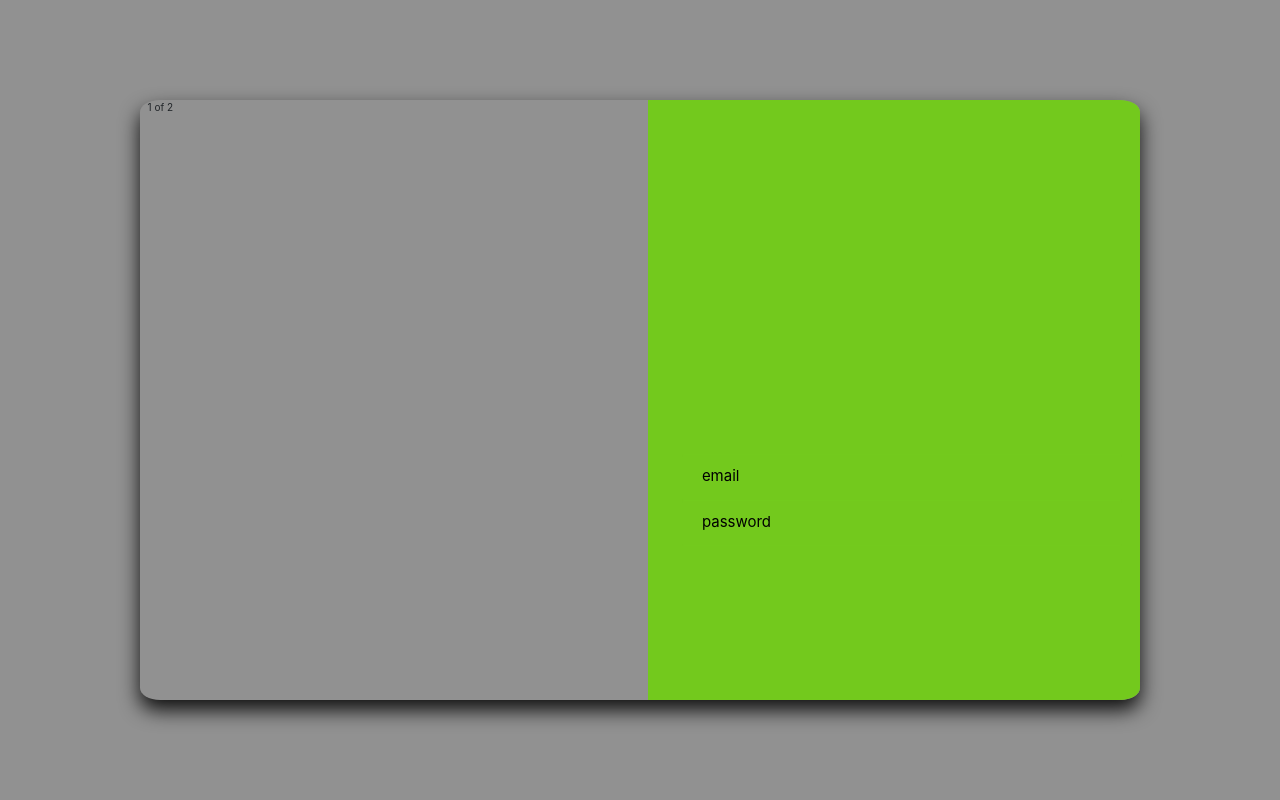
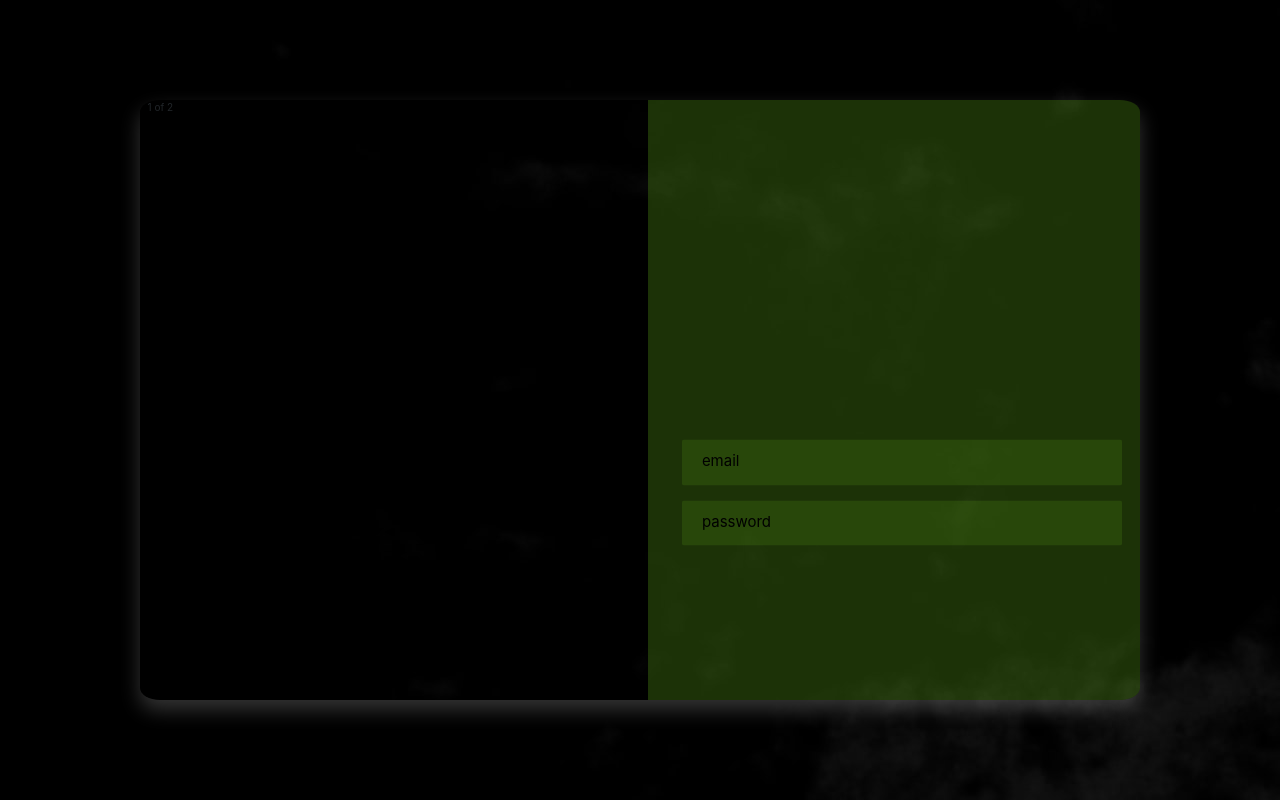
Before and after one commit to redmejia/terminal-app, a React (Create React App) app: page / in a window 1280 px wide. Shown: the top 800 px of the page. Built offline with nearby package versions, Linux system fonts and the light colour scheme.

Commit message:
img background

```diff
--- a/src/App.js
+++ b/src/App.js
@@ -7,7 +7,7 @@ function App() {
   return (
     <>
       <Login />
-      <Register />
+      {/* <Register /> */}
     </>
   );
 }
--- a/src/Components/Styles/Components/Forms/_forms.scss
+++ b/src/Components/Styles/Components/Forms/_forms.scss
@@ -49,15 +49,20 @@
 		color: inherit;
 		padding: 1rem 2rem;
 		border-radius: 2px;
-		background-color: #73c91d;
+		// background-color: #73c91d;
+		background-color: #73c91d23;
+
 		border: none;
 		border-bottom: 3px solid transparent;
 		width: 40rem;
 		display: block;
 		transition: all 0.3s;
 
+		margin-bottom: 1.5rem;
 
 		transition: all 0.3s;
+
+		color: black;
 
 		// for get ridd off the blue line on form
 		&:focus {
--- a/src/Components/Styles/Components/layout/_home.scss
+++ b/src/Components/Styles/Components/layout/_home.scss
@@ -1,6 +1,7 @@
 .home {
 	height: 100vh;
-	background-color: $color-baground;
+	// background-color: $color-baground;
+	background-image: url(../../../../assets/home_back_1.jpg);
 	position: relative;
 	// color: black;
 	&__box {
@@ -15,7 +16,7 @@
 		border-radius: 2%;
 		transform: translate(-50%, -50%);
 		// filter: blur(.09rem);
-		box-shadow: 0 1rem 2rem rgba(#000, 0.9);
+		box-shadow: 0 1rem 2rem rgba(#fff, 0.2);
 		overflow: hidden;
 
 		&-rg {
@@ -30,7 +31,7 @@
 			align-items: center;
 			text-align: center;
 			// background-color: chocolate;
-			background-color: #73c91d;
+			background-color: #73c91d3f;
 		}
 	}
 }
```
Also changed, not shown: src/assets/home_back_1.jpg (added).
